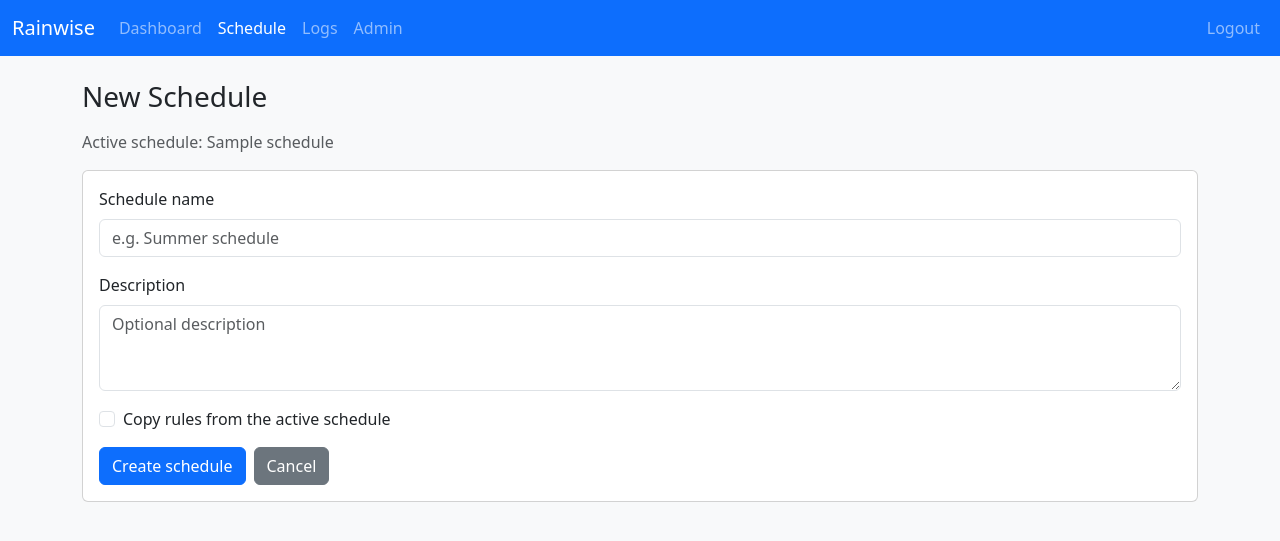
After one commit to cafawo/rainwise, a Django app: page /schedule/new-schedule/ in a window 1280 px wide. The commit adds this page. Shown: the top 541 px of the page. Run offline with Django 4.2, Linux system fonts and the light colour scheme; a user stored in the database is signed in; tables that the repository leaves empty hold one stand-in row (values such as "Sample post").

Commit message:
Add description field to Schedule model; update forms, views, and templates for new schedule creation

```diff
--- a/apps/irrigation/admin.py
+++ b/apps/irrigation/admin.py
@@ -43,7 +43,7 @@ class ScheduleRuleAdmin(admin.ModelAdmin):
 
 @admin.register(models.Schedule)
 class ScheduleAdmin(admin.ModelAdmin):
-    list_display = ("name", "site", "created_at")
+    list_display = ("name", "site", "created_at", "description")
     list_filter = ("site",)
 
 
--- a/apps/irrigation/forms.py
+++ b/apps/irrigation/forms.py
@@ -114,74 +114,41 @@ class LoginForm(AuthenticationForm):
         )
 
 
-def _rule_label(rule: ScheduleRule) -> str:
-    days = rule.days_display()
-    mode = rule.get_mode_display()
-    suffix = " · disabled" if not rule.enabled else ""
-    return (
-        f"{rule.valve.name} · {days} · {rule.start_time} · {mode} · "
-        f"max {rule.max_duration_seconds}s{suffix}"
-    )
-
-
-class ScheduleSaveForm(forms.Form):
+class ScheduleNewForm(forms.Form):
     name = forms.CharField(
-        required=False,
         max_length=100,
         widget=forms.TextInput(
             attrs={"class": "form-control", "placeholder": "e.g. Summer schedule"}
         ),
     )
-    overwrite_schedule = forms.ModelChoiceField(
-        queryset=Schedule.objects.none(),
+    description = forms.CharField(
         required=False,
-        empty_label="Create new schedule",
-        widget=forms.Select(attrs={"class": "form-select"}),
+        widget=forms.Textarea(
+            attrs={
+                "class": "form-control",
+                "rows": 3,
+                "placeholder": "Optional description",
+            }
+        ),
     )
-    rule_ids = forms.MultipleChoiceField(
+    copy_current = forms.BooleanField(
         required=False,
-        widget=forms.CheckboxSelectMultiple(attrs={"class": "form-check-input"}),
+        initial=False,
+        widget=forms.CheckboxInput(attrs={"class": "form-check-input"}),
     )
 
     def __init__(self, *args, **kwargs) -> None:
         schedules = kwargs.pop("schedules", Schedule.objects.none())
-        rules = kwargs.pop("rules", [])
         super().__init__(*args, **kwargs)
         self._schedules = schedules
-        self.fields["overwrite_schedule"].queryset = schedules
-        self.fields["rule_ids"].choices = [
-            (str(rule.id), _rule_label(rule)) for rule in rules
-        ]
-        self.fields["rule_ids"].initial = [
-            str(rule.id) for rule in rules if rule.enabled
-        ]
 
-    def clean(self) -> dict:
-        cleaned = super().clean()
-        name = (cleaned.get("name") or "").strip()
-        overwrite = cleaned.get("overwrite_schedule")
-        rule_ids = cleaned.get("rule_ids") or []
-
-        if not overwrite and not name:
-            self.add_error("name", "Enter a name or choose a schedule to overwrite.")
-        if not rule_ids:
-            self.add_error("rule_ids", "Select at least one rule to save.")
-
-        if not overwrite and name:
-            if self._schedules.filter(name__iexact=name).exists():
-                self.add_error("name", "A schedule with this name already exists.")
-
-        if overwrite and name:
-            conflict = (
-                self._schedules.filter(name__iexact=name)
-                .exclude(id=overwrite.id)
-                .exists()
-            )
-            if conflict:
-                self.add_error("name", "A schedule with this name already exists.")
-
-        cleaned["name"] = name
-        return cleaned
+    def clean_name(self) -> str:
+        name = (self.cleaned_data.get("name") or "").strip()
+        if not name:
+            raise forms.ValidationError("Enter a schedule name.")
+        if self._schedules.filter(name__iexact=name).exists():
+            raise forms.ValidationError("A schedule with this name already exists.")
+        return name
 
 
 class ScheduleLoadForm(forms.Form):
--- a/apps/irrigation/models.py
+++ b/apps/irrigation/models.py
@@ -81,6 +81,7 @@ class Valve(models.Model):
 class Schedule(models.Model):
     site = models.ForeignKey(Site, on_delete=models.CASCADE, related_name="schedules")
     name = models.CharField(max_length=100)
+    description = models.TextField(blank=True)
     created_at = models.DateTimeField(auto_now_add=True)
 
     class Meta:
@@ -195,8 +196,8 @@ class IrrigationRun(models.Model):
 
     class Meta:
         indexes = [
-            models.Index(fields=["status"]),
-            models.Index(fields=["planned_start_at"]),
+            models.Index(fields=["status"], name="irrigation__status_idx"),
+            models.Index(fields=["planned_start_at"], name="irrigation__planned_idx"),
         ]
 
     def __str__(self) -> str:
--- a/apps/irrigation/urls.py
+++ b/apps/irrigation/urls.py
@@ -11,7 +11,7 @@ urlpatterns = [
     path("schedule/<int:rule_id>/edit/", views.schedule_edit, name="schedule_edit"),
     path("schedule/<int:rule_id>/delete/", views.schedule_delete, name="schedule_delete"),
     path("schedule/<int:rule_id>/run/", views.trigger_run_now, name="schedule_run"),
-    path("schedule/save/", views.schedule_save, name="schedule_save"),
+    path("schedule/new-schedule/", views.schedule_new, name="schedule_new"),
     path("schedule/load/", views.schedule_load, name="schedule_load"),
     path("logs/", views.logs_view, name="logs"),
     path("api/calendar-events/", views.calendar_events, name="calendar_events"),
--- a/apps/irrigation/views.py
+++ b/apps/irrigation/views.py
@@ -19,8 +19,8 @@ from apps.irrigation import services
 from apps.irrigation.forms import (
     LoginForm,
     ScheduleLoadForm,
+    ScheduleNewForm,
     ScheduleRuleForm,
-    ScheduleSaveForm,
 )
 from apps.irrigation.models import IrrigationRun, Schedule, ScheduleRule, Site, Valve
 
@@ -240,67 +240,60 @@ def schedule_delete(request: HttpRequest, rule_id: int) -> HttpResponse:
 
 
 @login_required
-def schedule_save(request: HttpRequest) -> HttpResponse:
+def schedule_new(request: HttpRequest) -> HttpResponse:
     site = _get_active_site()
     if not site:
-        messages.warning(request, "Create a site in the admin to save schedules.")
+        messages.warning(request, "Create a site in the admin to add schedules.")
         return redirect("schedule")
 
     active_schedule = _ensure_active_schedule(site)
     schedules = Schedule.objects.filter(site=site).order_by("name")
-    rules = (
-        ScheduleRule.objects.filter(schedule=active_schedule)
-        .select_related("valve")
-        .order_by("valve__name", "start_time")
-    )
 
     if request.method == "POST":
-        form = ScheduleSaveForm(request.POST, schedules=schedules, rules=rules)
+        form = ScheduleNewForm(request.POST, schedules=schedules)
         if form.is_valid():
-            overwrite = form.cleaned_data["overwrite_schedule"]
             name = form.cleaned_data["name"]
-            selected_ids = [int(value) for value in form.cleaned_data["rule_ids"]]
-            selected_rules = list(rules.filter(id__in=selected_ids))
-            rule_payloads = [
-                ScheduleRule(
-                    schedule=None,
-                    valve=rule.valve,
-                    enabled=rule.enabled,
-                    days_of_week_mask=rule.days_of_week_mask,
-                    start_time=rule.start_time,
-                    mode=rule.mode,
-                    max_duration_seconds=rule.max_duration_seconds,
-                    note=rule.note,
-                )
-                for rule in selected_rules
-            ]
+            description = form.cleaned_data.get("description", "")
+            copy_current = form.cleaned_data["copy_current"]
 
             with transaction.atomic():
-                if overwrite:
-                    if name:
-                        overwrite.name = name
-                        overwrite.save(update_fields=["name"])
-                    ScheduleRule.objects.filter(schedule=overwrite).delete()
-                    target = overwrite
-                else:
-                    target = Schedule.objects.create(site=site, name=name)
-                for payload in rule_payloads:
-                    payload.schedule = target
-                ScheduleRule.objects.bulk_create(rule_payloads)
+                new_schedule = Schedule.objects.create(
+                    site=site, name=name, description=description
+                )
+                if copy_current:
+                    existing_rules = list(
+                        ScheduleRule.objects.filter(schedule=active_schedule)
+                        .select_related("valve")
+                        .order_by("id")
+                    )
+                    cloned_rules = [
+                        ScheduleRule(
+                            schedule=new_schedule,
+                            valve=rule.valve,
+                            enabled=rule.enabled,
+                            days_of_week_mask=rule.days_of_week_mask,
+                            start_time=rule.start_time,
+                            mode=rule.mode,
+                            max_duration_seconds=rule.max_duration_seconds,
+                            note=rule.note,
+                        )
+                        for rule in existing_rules
+                    ]
+                    if cloned_rules:
+                        ScheduleRule.objects.bulk_create(cloned_rules)
 
-            messages.success(request, "Schedule saved.")
+                site.active_schedule = new_schedule
+                site.save(update_fields=["active_schedule"])
+
+            messages.success(request, "Schedule created.")
             return redirect("schedule")
     else:
-        form = ScheduleSaveForm(schedules=schedules, rules=rules)
+        form = ScheduleNewForm(schedules=schedules)
 
     return render(
         request,
-        "irrigation/schedule_save.html",
-        {
-            "form": form,
-            "active_schedule": active_schedule,
-            "rules": rules,
-        },
+        "irrigation/schedule_new.html",
+        {"form": form, "active_schedule": active_schedule},
     )
 
 
--- a/templates/base.html
+++ b/templates/base.html
@@ -21,7 +21,7 @@
           <a class="nav-link{% if current == 'dashboard' %} active{% endif %}" href="{% url 'dashboard' %}">Dashboard</a>
         </li>
         <li class="nav-item">
-          <a class="nav-link{% if current == 'schedule' or current == 'schedule_create' or current == 'schedule_edit' or current == 'schedule_save' or current == 'schedule_load' %} active{% endif %}" href="{% url 'schedule' %}">Schedule</a>
+          <a class="nav-link{% if current == 'schedule' or current == 'schedule_create' or current == 'schedule_edit' or current == 'schedule_new' or current == 'schedule_load' %} active{% endif %}" href="{% url 'schedule' %}">Schedule</a>
         </li>
         <li class="nav-item">
           <a class="nav-link{% if current == 'logs' %} active{% endif %}" href="{% url 'logs' %}">Logs</a>
--- /dev/null
+++ b/templates/irrigation/schedule_new.html
@@ -0,0 +1,52 @@
+{% extends "base.html" %}
+
+{% block title %}New Schedule | Rainwise{% endblock %}
+
+{% block content %}
+<h1 class="h3 mb-3">New Schedule</h1>
+
+{% if active_schedule %}
+  <p class="text-muted">Active schedule: {{ active_schedule.name }}</p>
+{% endif %}
+
+<div class="card">
+  <div class="card-body">
+    <form method="post">
+      {% csrf_token %}
+      {% if form.non_field_errors %}
+        <div class="alert alert-danger" role="alert">
+          {{ form.non_field_errors }}
+        </div>
+      {% endif %}
+
+      <div class="mb-3">
+        <label class="form-label" for="{{ form.name.id_for_label }}">Schedule name</label>
+        {{ form.name }}
+        {% if form.name.errors %}
+          <div class="text-danger small">{{ form.name.errors }}</div>
+        {% endif %}
+      </div>
+
+      <div class="mb-3">
+        <label class="form-label" for="{{ form.description.id_for_label }}">Description</label>
+        {{ form.description }}
+        {% if form.description.errors %}
+          <div class="text-danger small">{{ form.description.errors }}</div>
+        {% endif %}
+      </div>
+
+      <div class="form-check mb-3">
+        {{ form.copy_current }}
+        <label class="form-check-label" for="{{ form.copy_current.id_for_label }}">
+          Copy rules from the active schedule
+        </label>
+      </div>
+
+      <div class="d-flex flex-wrap gap-2">
+        <button class="btn btn-primary" type="submit">Create schedule</button>
+        <a class="btn btn-secondary" href="{% url 'schedule' %}">Cancel</a>
+      </div>
+    </form>
+  </div>
+</div>
+{% endblock %}
```
Also changed, not shown: AGENTS.md (+2 -0 lines), PLANS.md (+4 -3 lines), apps/irrigation/tests/test_views.py (+62 -1 lines), templates/irrigation/schedule.html (+7 -6 lines), templates/irrigation/schedule_save.html (deleted, +0 -71 lines), README.md, apps/irrigation/migrations/0004_schedule_description.py (added).
